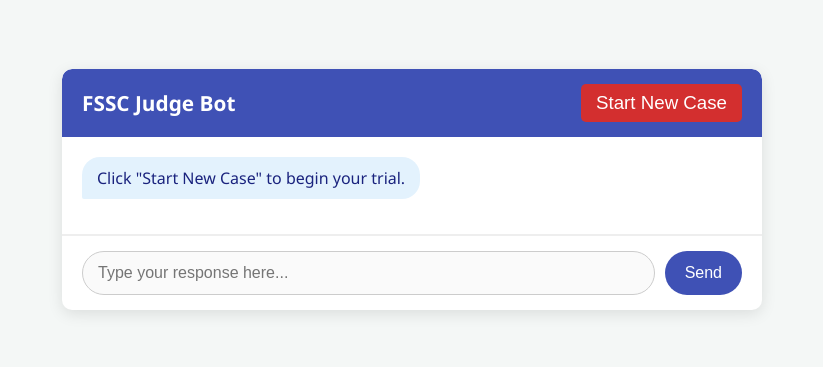
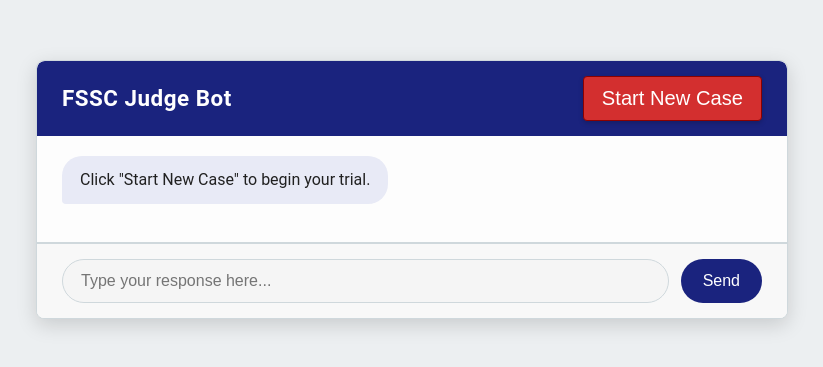
Before and after one commit to ingramjam/fssc, a plain HTML site: page index.html in a window 1280 px wide. Shown: the part 211-578 px from the top of the page, without its empty margins (228-1051 px from the left). Drawn offline with Linux system fonts and the light colour scheme.

Commit message:
Refactor index.html for improved UI and styling
Updated title and improved styling for various elements, including chat container, messages, buttons, and verdict display.

```diff
--- a/index.html
+++ b/index.html
@@ -3,12 +3,25 @@
 <head>
     <meta charset="UTF-8">
     <meta name="viewport" content="width=device-width, initial-scale=1.0">
-    <title>FSSC Judge Bot - Sample Trial</title>
+    <title>FSSC Judge Bot - Official Trial</title>
     <style>
+        /* --- Color Palette from Logo --- */
+        :root {
+            --fssc-navy: #1A237E; /* Deep Navy Blue (Primary) */
+            --fssc-gold: #FFD700; /* Rich Gold (Accent) */
+            --fssc-burgundy: #8B0000; /* Deep Burgundy/Crimson (Secondary Background) */
+            --fssc-light-blue: #E8EAF6; /* Lighter Blue for bot messages */
+            --fssc-light-gold: #FFFBE6; /* Very light gold for user messages */
+            --fssc-dark-text: #212121;
+            --fssc-light-text: #FFFFFF;
+            --fssc-border-light: #CFD8DC; /* Light grey for borders */
+            --fssc-red-alert: #D32F2F; /* Red for alert/start button */
+        }
+
         body {
-            font-family: 'Segoe UI', Tahoma, Geneva, Verdana, sans-serif;
-            background-color: #f4f7f6;
-            color: #333;
+            font-family: 'Roboto', 'Helvetica Neue', Helvetica, Arial, sans-serif; /* More formal sans-serif */
+            background-color: #ECEFF1; /* Light grey background, less stark than pure white */
+            color: var(--fssc-dark-text);
             margin: 0;
             display: flex;
             justify-content: center;
@@ -18,126 +31,154 @@
             box-sizing: border-box;
         }
         .chat-container {
-            background-color: #fff;
-            border-radius: 10px;
-            box-shadow: 0 4px 15px rgba(0, 0, 0, 0.1);
+            background-color: var(--fssc-light-text);
+            border-radius: 8px; /* Slightly less rounded */
+            box-shadow: 0 6px 20px rgba(0, 0, 0, 0.15); /* More pronounced shadow */
             width: 100%;
-            max-width: 700px;
+            max-width: 750px; /* Slightly wider */
             display: flex;
             flex-direction: column;
             overflow: hidden;
+            border: 1px solid var(--fssc-border-light); /* Subtle border */
         }
         .chat-header {
-            background-color: #3f51b5; /* Dark Blue for header, matching screenshot style */
-            color: #fff;
-            padding: 15px 20px;
-            font-size: 1.3em;
+            background-color: var(--fssc-navy); /* Deep Navy */
+            color: var(--fssc-light-text);
+            padding: 15px 25px; /* More padding */
+            font-size: 1.4em;
             font-weight: bold;
-            display: flex; /* To align title and button */
-            justify-content: space-between; /* To push button to the right */
+            display: flex;
+            justify-content: space-between;
             align-items: center;
-            border-top-left-radius: 10px;
-            border-top-right-radius: 10px;
+            border-top-left-radius: 8px;
+            border-top-right-radius: 8px;
+            letter-spacing: 0.5px; /* Slight letter spacing for formality */
         }
         .start-case-btn {
-            background-color: #d32f2f; /* Red button as in screenshot */
-            color: white;
-            border: none;
-            border-radius: 5px;
-            padding: 8px 15px;
+            background-color: var(--fssc-red-alert); /* Strong red for action */
+            color: var(--fssc-light-text);
+            border: 1px solid var(--fssc-burgundy); /* Subtle border matching red */
+            border-radius: 4px;
+            padding: 10px 18px;
             font-size: 0.9em;
             cursor: pointer;
-            transition: background-color 0.3s ease;
+            transition: background-color 0.3s ease, transform 0.2s ease;
+            box-shadow: 0 2px 5px rgba(0, 0, 0, 0.2);
         }
         .start-case-btn:hover {
-            background-color: #c62828;
+            background-color: #b71c1c; /* Darker red on hover */
+            transform: translateY(-1px);
         }
         .chat-messages {
             flex-grow: 1;
-            padding: 20px;
+            padding: 20px 25px; /* Match header padding */
             overflow-y: auto;
-            max-height: 60vh; /* Adjust as needed */
-            border-bottom: 1px solid #eee;
-            display: flex; /* Added for correct message alignment */
-            flex-direction: column; /* Added for correct message alignment */
+            max-height: 65vh; /* Allow more chat history */
+            border-bottom: 1px solid var(--fssc-border-light);
+            display: flex;
+            flex-direction: column;
+            background-color: #FDFDFD; /* Very light background for messages area */
         }
         .message {
-            margin-bottom: 15px;
-            padding: 10px 15px;
-            border-radius: 18px;
-            max-width: 80%;
+            margin-bottom: 18px; /* More spacing between messages */
+            padding: 12px 18px;
+            border-radius: 20px; /* Slightly more rounded than container for softer look */
+            max-width: 85%;
             word-wrap: break-word;
+            line-height: 1.5; /* Improved readability */
         }
         .bot-message {
-            background-color: #e3f2fd; /* Light Blue */
-            color: #1a237e; /* Darker Blue */
+            background-color: var(--fssc-light-blue); /* Light blue from palette */
+            color: var(--fssc-dark-text);
             align-self: flex-start;
             margin-right: auto;
-            border-bottom-left-radius: 2px;
+            border-bottom-left-radius: 4px; /* Flatter bottom edge */
         }
         .user-message {
-            background-color: #c8e6c9; /* Light Green */
-            color: #2e7d32; /* Dark Green */
+            background-color: var(--fssc-light-gold); /* Light gold/cream from palette */
+            color: var(--fssc-dark-text);
             align-self: flex-end;
             margin-left: auto;
-            border-bottom-right-radius: 2px;
+            border-bottom-right-radius: 4px; /* Flatter bottom edge */
+            border: 1px solid #FFECB3; /* Subtle gold border */
         }
         .chat-input-area {
             display: flex;
-            padding: 15px 20px;
-            border-top: 1px solid #eee;
+            padding: 15px 25px;
+            border-top: 1px solid var(--fssc-border-light);
+            background-color: #F8F8F8; /* Slight differentiation */
         }
         .chat-input-area input {
             flex-grow: 1;
-            padding: 12px 15px;
-            border: 1px solid #ccc;
+            padding: 12px 18px;
+            border: 1px solid var(--fssc-border-light);
             border-radius: 25px;
             font-size: 1em;
-            margin-right: 10px;
+            margin-right: 12px;
             outline: none;
+            transition: border-color 0.3s ease;
+        }
+        .chat-input-area input:focus {
+            border-color: var(--fssc-navy); /* Navy border on focus */
+            box-shadow: 0 0 0 2px rgba(26, 35, 126, 0.2); /* Subtle blue glow */
         }
         .chat-input-area button {
-            background-color: #3f51b5; /* Dark Blue */
-            color: white;
+            background-color: var(--fssc-navy); /* Navy blue button */
+            color: var(--fssc-light-text);
             border: none;
             border-radius: 25px;
-            padding: 12px 20px;
+            padding: 12px 22px;
             font-size: 1em;
             cursor: pointer;
-            transition: background-color 0.3s ease;
+            transition: background-color 0.3s ease, transform 0.2s ease;
         }
         .chat-input-area button:hover {
-            background-color: #303f9f;
+            background-color: #111A60; /* Darker navy on hover */
+            transform: translateY(-1px);
         }
         .verdict {
-            background-color: #fff3e0;
-            border: 2px solid #ff9800;
-            padding: 20px;
-            margin-top: 20px;
+            background-color: var(--fssc-burgundy); /* Burgundy background for verdict */
+            color: var(--fssc-light-text);
+            border: 2px solid var(--fssc-gold); /* Gold border */
+            padding: 25px;
+            margin-top: 25px;
             text-align: center;
-            font-size: 1.1em;
+            font-size: 1.2em;
             border-radius: 8px;
             animation: fadeIn 1s ease-out;
+            box-shadow: 0 4px 10px rgba(0, 0, 0, 0.2);
         }
         .verdict strong {
-            color: #d32f2f; /* Red for emphasis */
-            font-size: 1.3em;
+            color: var(--fssc-gold); /* Gold for emphasis in verdict */
+            font-size: 1.4em;
+            display: block; /* Make it a block for better spacing */
+            margin-top: 10px;
+            margin-bottom: 10px;
+        }
+        .verdict h3 {
+            color: var(--fssc-gold);
+            margin-top: 15px;
+            margin-bottom: 10px;
+            font-size: 1.8em;
+            letter-spacing: 1px;
         }
         .dispute-options button {
             display: block;
             width: 100%;
-            padding: 10px;
-            margin-bottom: 8px;
-            background-color: #e0f2f1;
-            border: 1px solid #b2dfdb;
+            padding: 12px;
+            margin-bottom: 10px;
+            background-color: var(--fssc-navy); /* Navy buttons for options */
+            color: var(--fssc-light-text);
+            border: 1px solid var(--fssc-gold); /* Gold border */
             border-radius: 5px;
             text-align: left;
             cursor: pointer;
             font-size: 1em;
-            color: #004d40;
+            transition: background-color 0.3s ease, border-color 0.3s ease;
         }
         .dispute-options button:hover {
-            background-color: #b2dfdb;
+            background-color: #111A60; /* Darker navy on hover */
+            border-color: var(--fssc-gold); /* Keep gold border */
         }
 
         @keyframes fadeIn {
@@ -156,8 +197,8 @@
             <div class="bot-message message">Click "Start New Case" to begin your trial.</div>
         </div>
         <div class="chat-input-area">
-            <input type="text" id="userInput" placeholder="Type your response here..." disabled>
-            <button id="sendBtn" disabled>Send</button>
+            <input type="text" id="userInput" placeholder="Type your response here...">
+            <button id="sendBtn">Send</button>
         </div>
     </div>
 
@@ -266,7 +307,7 @@
 
         function processConversation(input) {
             switch (conversationStep) {
-                case 0: // Should not be reached by user input directly after button click
+                case 0:
                     break;
                 case 1: // User provides Name
                     userName = input;
@@ -403,8 +444,7 @@
                 </div>
             `;
             addMessage('bot', verdictMessage, 'bot-message');
-            // After verdict, re-enable "Start New Case" button if desired
-            startCaseBtn.style.display = 'inline-block';
+            startCaseBtn.style.display = 'inline-block'; // Re-enable "Start New Case" button after verdict
         }
 
 
```
